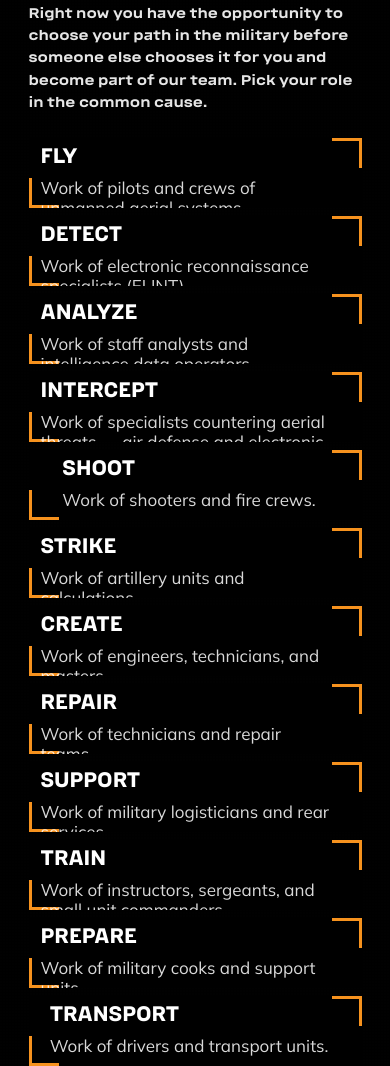
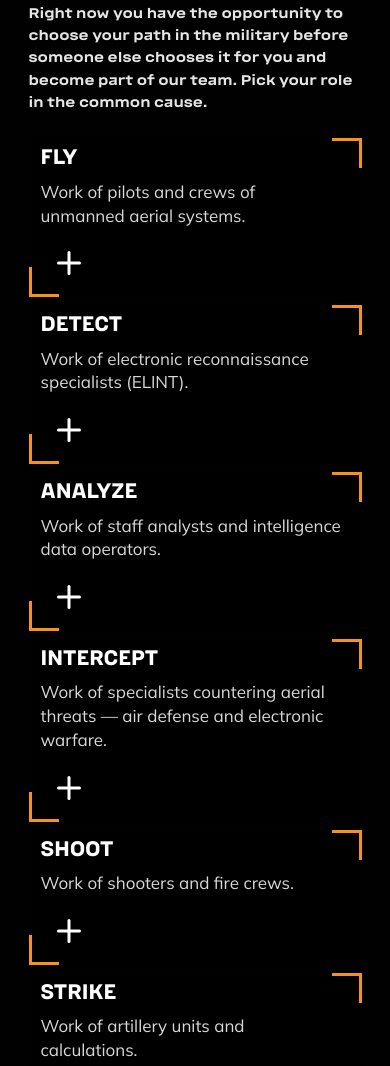
Before and after one commit to Bastion125/125ovmbr, a plain HTML site: page index-en.html in a window 390 px wide. Shown: the part 1213-2279 px from the top of the page. Drawn offline with Linux system fonts and the light colour scheme.

Commit message:
Refine direction cards on mobile

```diff
--- a/index-en.html
+++ b/index-en.html
@@ -330,9 +330,8 @@ section.about ~ section {
     padding: 6px 12px;
     width: 100%;
     max-width: 882px;
-    height: 70px;
     min-height: 70px;
-    overflow: hidden;
+    overflow: visible;
 }
 .direction__items .heading {
     flex: 1;
@@ -342,12 +341,12 @@ section.about ~ section {
 .direction__items .heading h4 {
     margin: 0;
     font-size: 1.4rem;
-    line-height: 1.2;
+    line-height: 1.3;
 }
 .direction__items .heading p {
     margin: 0;
     font-size: 1rem;
-    line-height: 1.2;
+    line-height: 1.35;
     color: rgba(255, 255, 255, 0.85);
 }
 .direction__items .params-link {
@@ -360,9 +359,29 @@ section.about ~ section {
     height: 60px;
 }
 @media (max-width: 768px) {
-    .direction-btn-icon {
-        width: 60px;
-        height: 60px;
+    .direction__items .direction__item {
+        align-items: flex-start;
+        gap: 8px;
+    }
+    .direction__items .heading {
+        padding-right: 8px;
+    }
+    .direction__items .heading h4 {
+        font-size: 1.15rem;
+        line-height: 1.3;
+    }
+    .direction__items .heading p {
+        font-size: 0.9rem;
+        line-height: 1.4;
+    }
+    .direction__items .params-link {
+        flex-shrink: 0;
+        width: 56px;
+        height: 56px;
+    }
+    .direction__items .direction-btn-icon {
+        width: 48px;
+        height: 48px;
     }
     .direction-btn-icon::before {
         width: 24px;
```
Also changed, not shown: index.html (+26 -7 lines).
